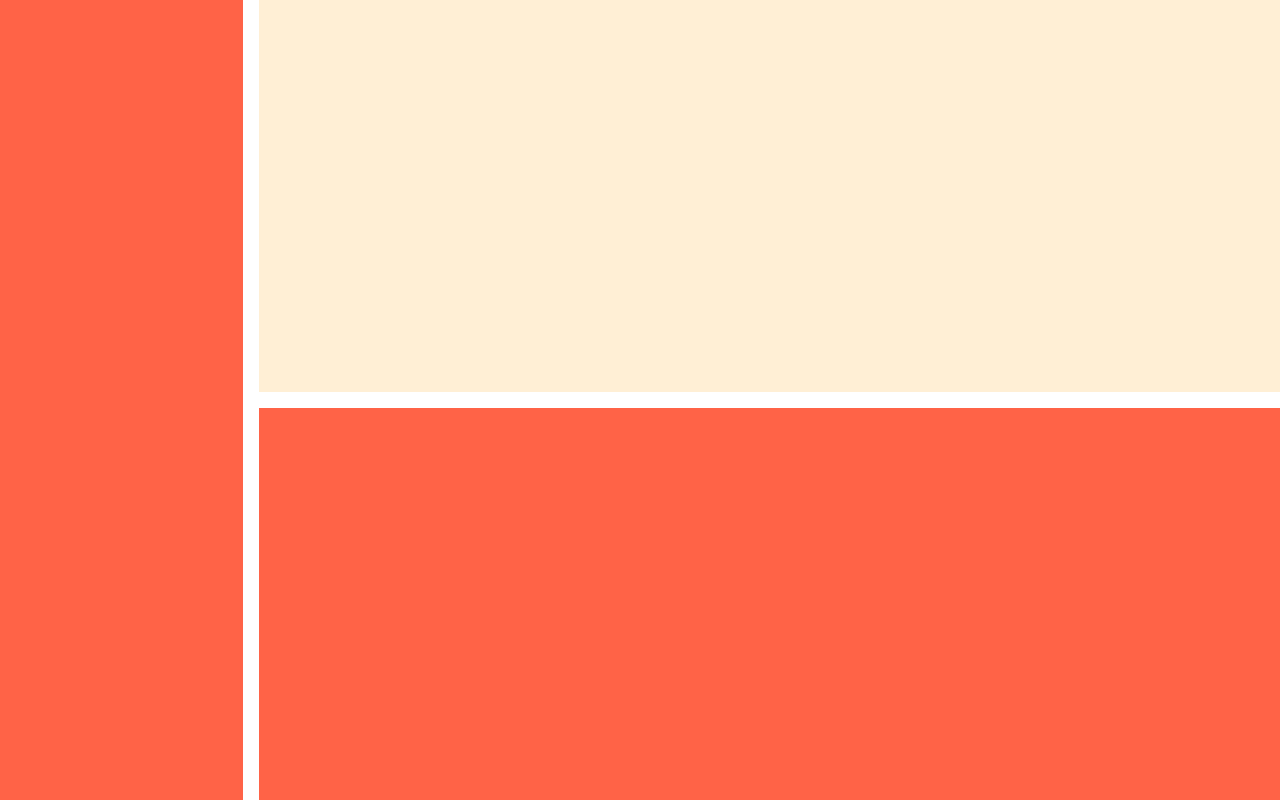
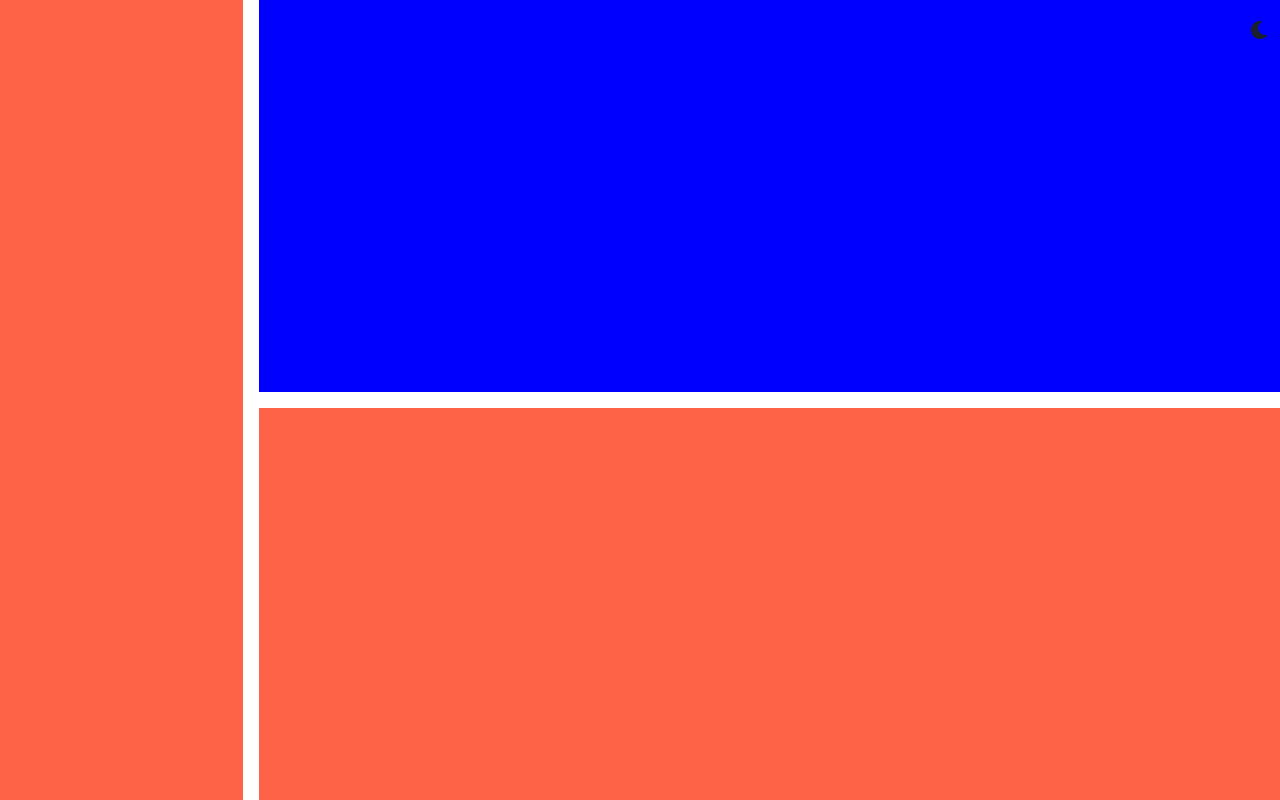
Before and after one commit to joaopedev/agendamento-cras-campos, a React (Create React App) app: page /home in a window 1280 px wide. Built offline with nearby package versions, Linux system fonts and the light colour scheme.

Commit message:
Botão color switch chakra UI.

```diff
--- a/src/App.tsx
+++ b/src/App.tsx
@@ -4,6 +4,8 @@ import AppRoutes from "./routes/routes";
 
 export const App: React.FC = () => (
   <ChakraProvider>
-    <AppRoutes />
+    <ChakraProvider>
+      <AppRoutes />
+    </ChakraProvider>
   </ChakraProvider>
 );
--- a/src/pages/homePage.tsx
+++ b/src/pages/homePage.tsx
@@ -1,5 +1,6 @@
 import { Grid, GridItem } from "@chakra-ui/react";
 import React from "react";
+import { ColorModeSwitcher } from "../ColorModeSwitcher";
 
 export const Home: React.FC = () => {
   return (
@@ -10,7 +11,9 @@ export const Home: React.FC = () => {
       gap={4}
     >
       <GridItem rowSpan={2} colSpan={1} bg="tomato" />
-      <GridItem colSpan={4} bg="papayawhip" />
+      <GridItem colSpan={4} bg="blue">
+        <ColorModeSwitcher mt="1%" ml="96%" />
+      </GridItem>
       <GridItem colSpan={4} bg="tomato" />
     </Grid>
   );
--- a/src/pages/loginPage.tsx
+++ b/src/pages/loginPage.tsx
@@ -1,6 +1,7 @@
 import { GridItem, Grid, Box } from "@chakra-ui/react";
 import React from "react";
 import LoginForm from "../components/loginForm";
+import { ColorModeSwitcher } from "../ColorModeSwitcher";
 
 export const LoginPage: React.FC = () => {
   return (
@@ -21,13 +22,13 @@ export const LoginPage: React.FC = () => {
       </GridItem>
 
       {/* Coluna direita */}
-      <GridItem mt="30%">
+      <GridItem>
         {/* Conteúdo para a coluna direita, como um formulário de login */}
-
-          {" "}
-          {/* Adicione padding para espaçamento */}
-          {/* Seu formulário de login aqui */}
-        <LoginForm />
+        <ColorModeSwitcher ml="95%"/> {/* Adicione padding para espaçamento */}
+        {/* Seu formulário de login aqui */}
+        <Box mt="30%">
+          <LoginForm />
+        </Box>
       </GridItem>
     </Grid>
   );
```
